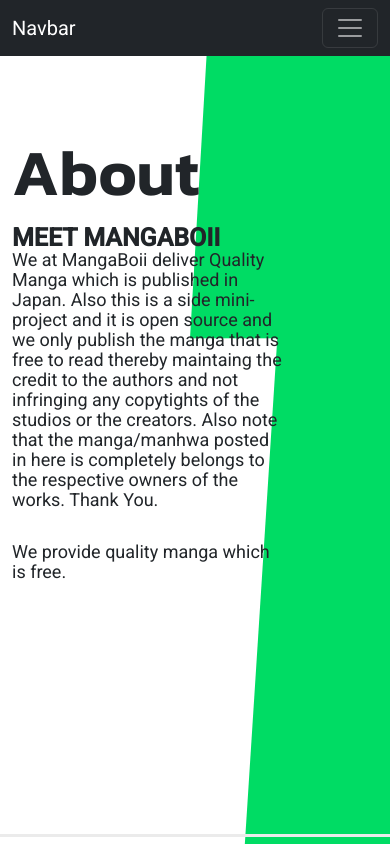
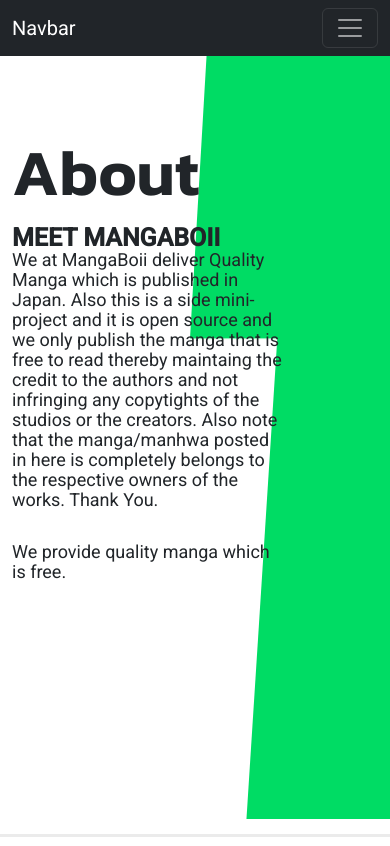
Before and after one commit to ShahbaazX786/Mangaboii, an Angular app in the folder Mangadesu/: page /about in a window 390 px wide. Shown: the top 846 px of the page. Built offline with nearby package versions, Linux system fonts and the light colour scheme; a web font is replaced by a local one.

Commit message:
CL-1.1.8:Found new bug in about, gotta make the png responsive.

```diff
--- a/Mangadesu/src/app/components/about/about.component.css
+++ b/Mangadesu/src/app/components/about/about.component.css
@@ -36,7 +36,7 @@
   top:0;
   right: 0;
   width: 200px;
-  height: 100%;
+  height: 97%;
   background: url(../../../assets/Backdrops/bg_about_v2.png) no-repeat;
   content: "";
 }
```
